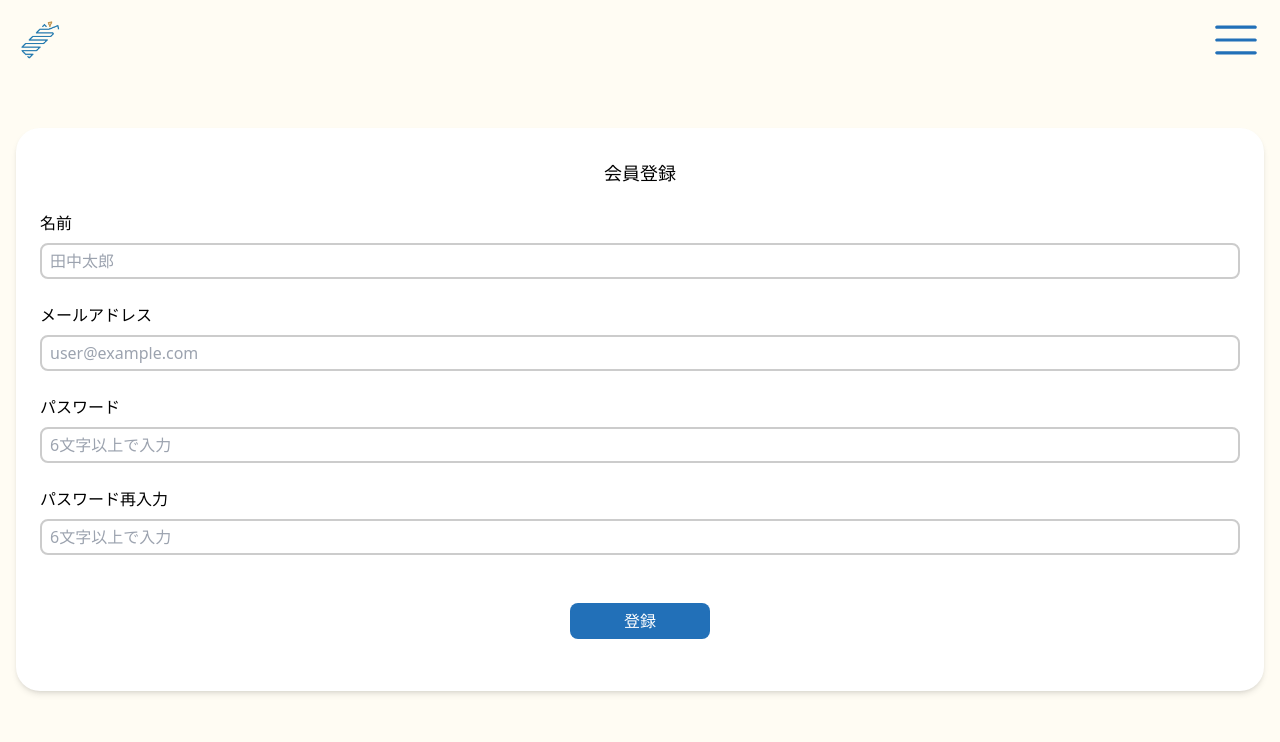
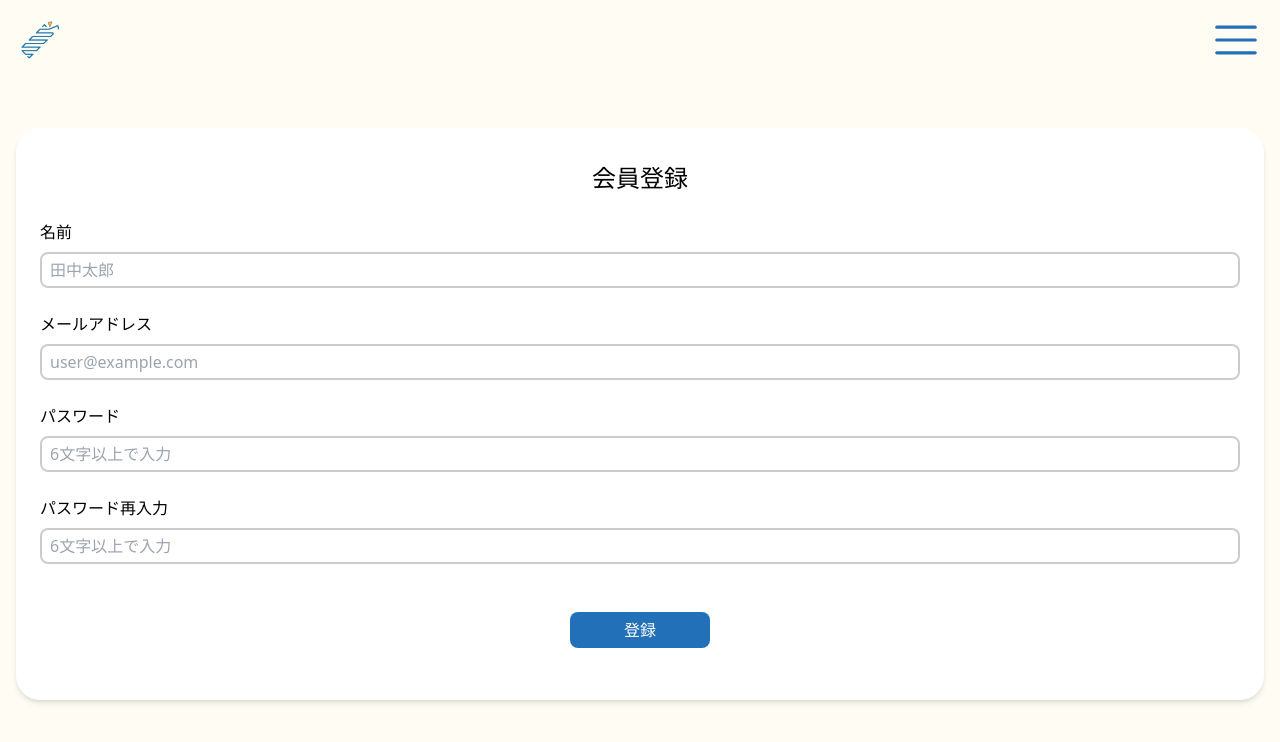
Before and after one commit to kattakke/frontend, a React (Vite) app: page /signup in a window 1280 px wide. Shown: the top 742 px of the page. Built offline with nearby package versions, Linux system fonts and the light colour scheme; no server answers; what @aspida/fetch would draw is missing.

Commit message:
change title size in signup page

```diff
--- a/src/pages/Signup.tsx
+++ b/src/pages/Signup.tsx
@@ -9,7 +9,7 @@ const Signup = () => {
   return (
     <div className="py-8">
       <div className="bg-white rounded-3xl px-6 py-8 space-y-6 flex-col items-center justify-center shadow-md">
-        <h1 className='text-center text-lg'>会員登録</h1>
+        <h1 className='text-center text-xl'>会員登録</h1>
         <div className="flex-col space-y-2">
           <p className="font-light">名前</p>
           <div className="flex">
```
